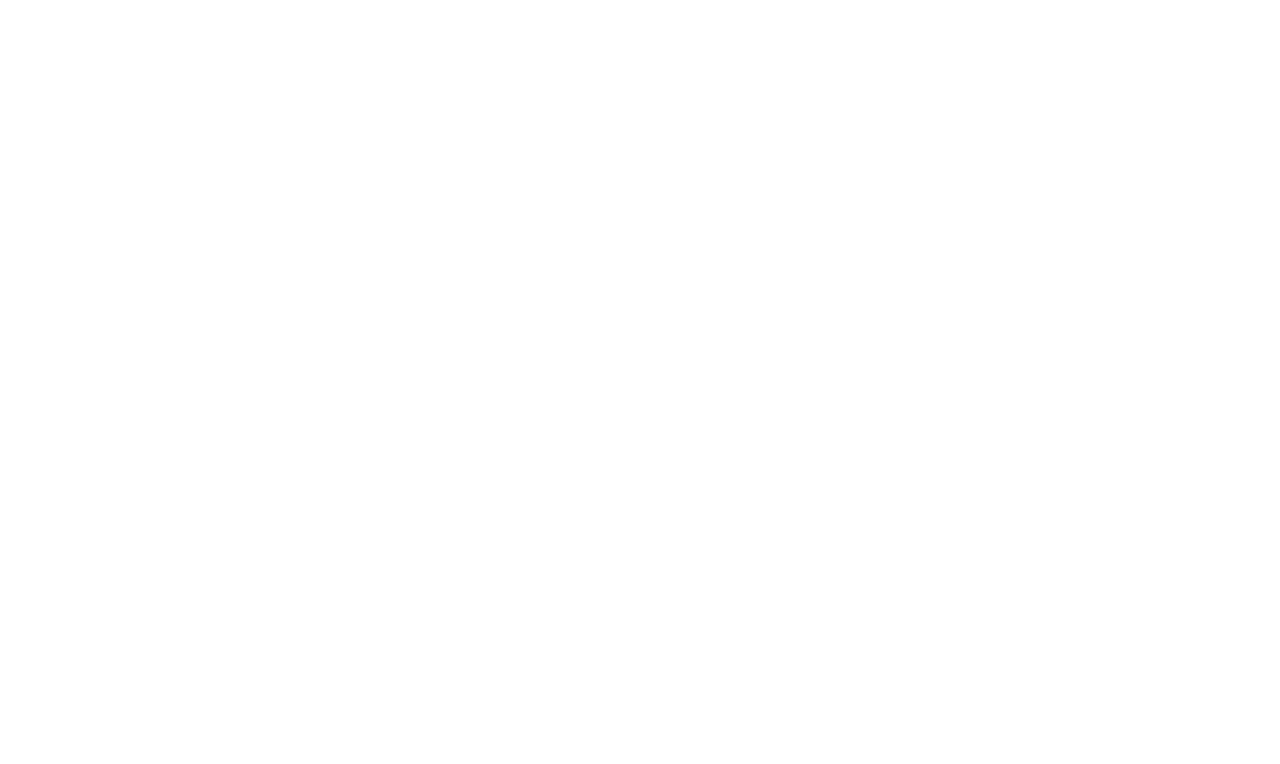
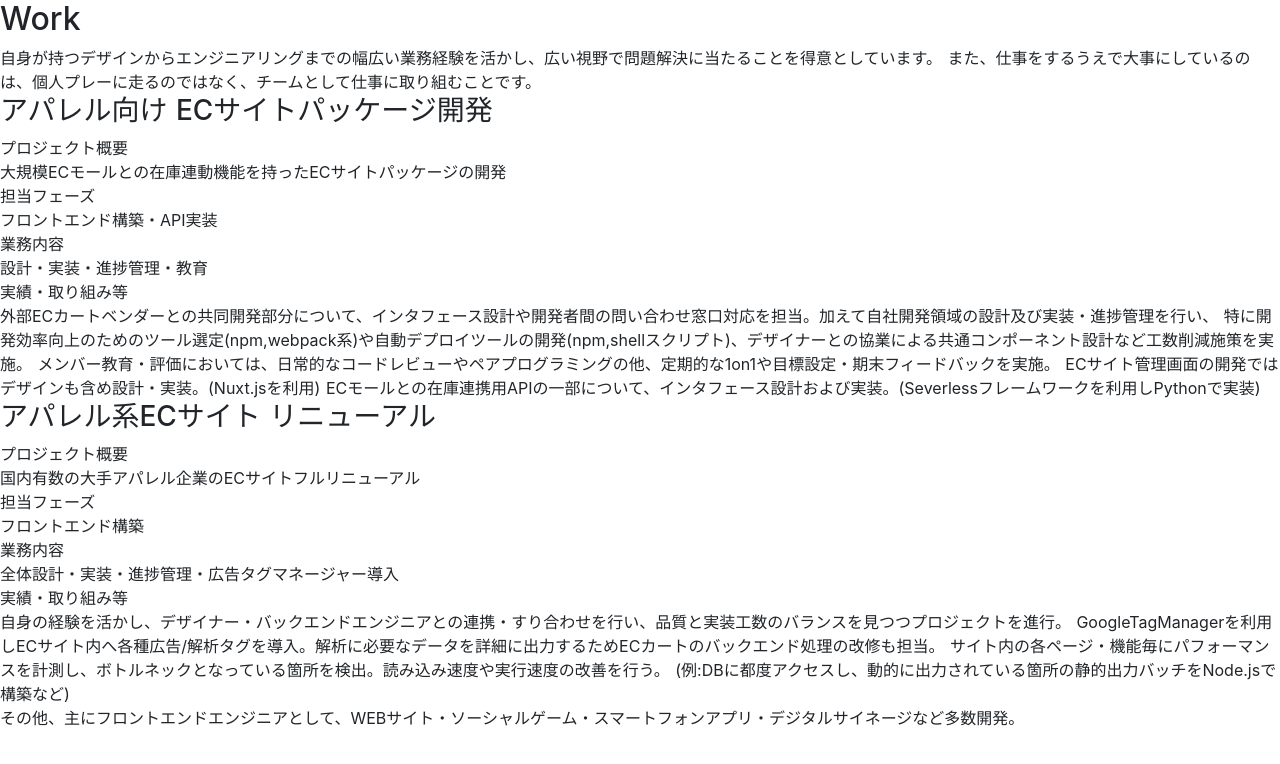
Before and after one commit to kuro-rock/portfolio-dev, a Nuxt app: page /work in a window 1280 px wide. Before the commit this address had no page. Shown: the top 764 px of the page. Built offline with nearby package versions, Linux system fonts and the light colour scheme.

Commit message:
implement: pages -> work

```diff
--- /dev/null
+++ b/pages/work/index.vue
@@ -0,0 +1,63 @@
+<template>
+  <main class="l-main">
+    <h2>Work</h2>
+    <p>
+      自身が持つデザインからエンジニアリングまでの幅広い業務経験を活かし、広い視野で問題解決に当たることを得意としています。
+      また、仕事をするうえで大事にしているのは、個人プレーに走るのではなく、チームとして仕事に取り組むことです。
+    </p>
+
+    <section>
+      <h3>アパレル向け ECサイトパッケージ開発</h3>
+      <dl>
+        <dt>プロジェクト概要</dt>
+        <dd>
+          大規模ECモールとの在庫連動機能を持ったECサイトパッケージの開発
+        </dd>
+        <dt>担当フェーズ</dt>
+        <dd>
+          フロントエンド構築・API実装
+        </dd>
+        <dt>業務内容</dt>
+        <dd>設計・実装・進捗管理・教育</dd>
+        <dt>実績・取り組み等</dt>
+        <dd>
+          外部ECカートベンダーとの共同開発部分について、インタフェース設計や開発者間の問い合わせ窓口対応を担当。加えて自社開発領域の設計及び実装・進捗管理を行い、
+          特に開発効率向上のためのツール選定(npm,webpack系)や自動デプロイツールの開発(npm,shellスクリプト)、デザイナーとの協業による共通コンポーネント設計など工数削減施策を実施。
+          メンバー教育・評価においては、日常的なコードレビューやペアプログラミングの他、定期的な1on1や目標設定・期末フィードバックを実施。
+          ECサイト管理画面の開発ではデザインも含め設計・実装。(Nuxt.jsを利用)
+          ECモールとの在庫連携用APIの一部について、インタフェース設計および実装。(Severlessフレームワークを利用しPythonで実装)
+        </dd>
+      </dl>
+    </section>
+
+    <section>
+      <h3>アパレル系ECサイト リニューアル</h3>
+      <dl>
+        <dt>プロジェクト概要</dt>
+        <dd>
+          国内有数の大手アパレル企業のECサイトフルリニューアル
+        </dd>
+        <dt>担当フェーズ</dt>
+        <dd>
+          フロントエンド構築
+        </dd>
+        <dt>業務内容</dt>
+        <dd>全体設計・実装・進捗管理・広告タグマネージャー導入</dd>
+        <dt>実績・取り組み等</dt>
+        <dd>
+          自身の経験を活かし、デザイナー・バックエンドエンジニアとの連携・すり合わせを行い、品質と実装工数のバランスを見つつプロジェクトを進行。
+          GoogleTagManagerを利用しECサイト内へ各種広告/解析タグを導入。解析に必要なデータを詳細に出力するためECカートのバックエンド処理の改修も担当。
+          サイト内の各ページ・機能毎にパフォーマンスを計測し、ボトルネックとなっている箇所を検出。読み込み速度や実行速度の改善を行う。
+          (例:DBに都度アクセスし、動的に出力されている箇所の静的出力バッチをNode.jsで構築など)
+        </dd>
+      </dl>
+    </section>
+    <p>
+      その他、主にフロントエンドエンジニアとして、WEBサイト・ソーシャルゲーム・スマートフォンアプリ・デジタルサイネージなど多数開発。
+    </p>
+  </main>
+</template>
+
+<script>
+export default {}
+</script>
```
